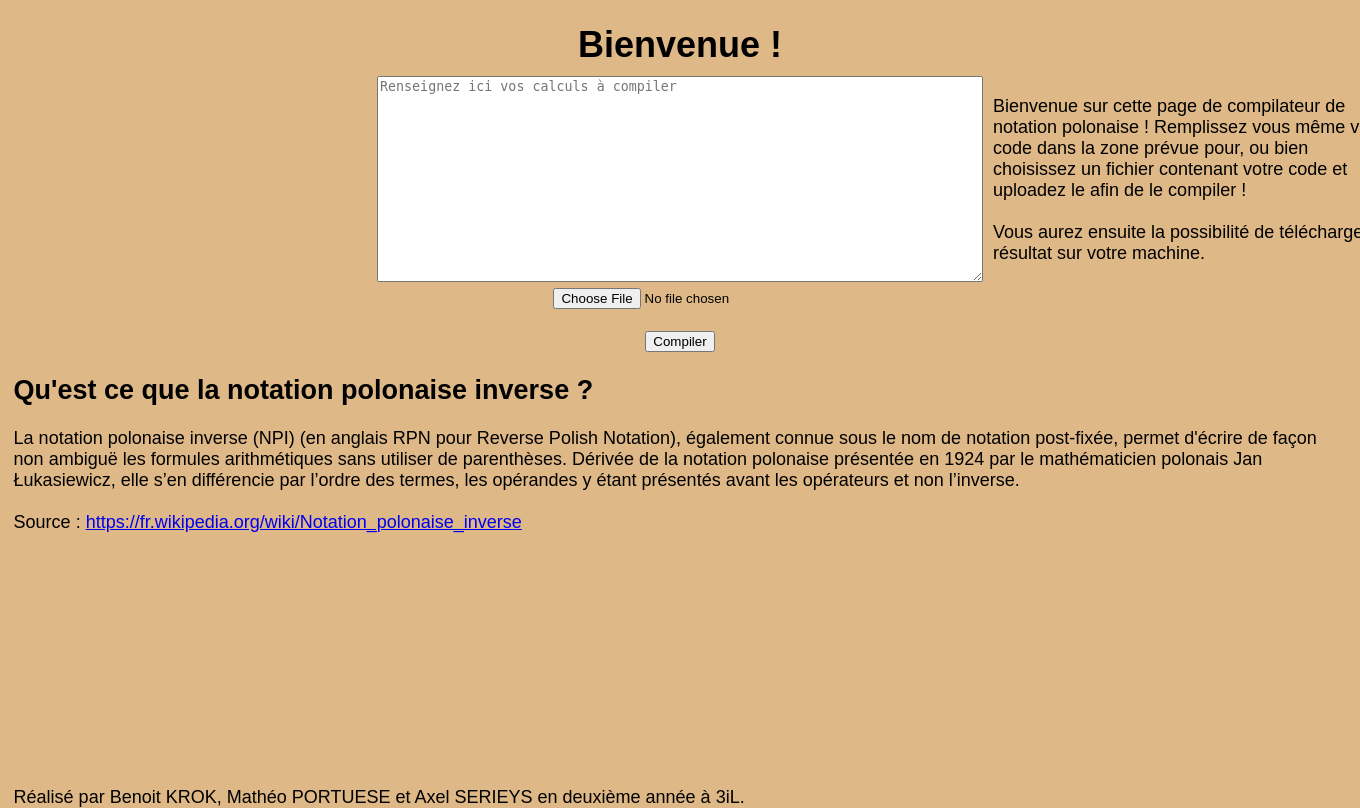
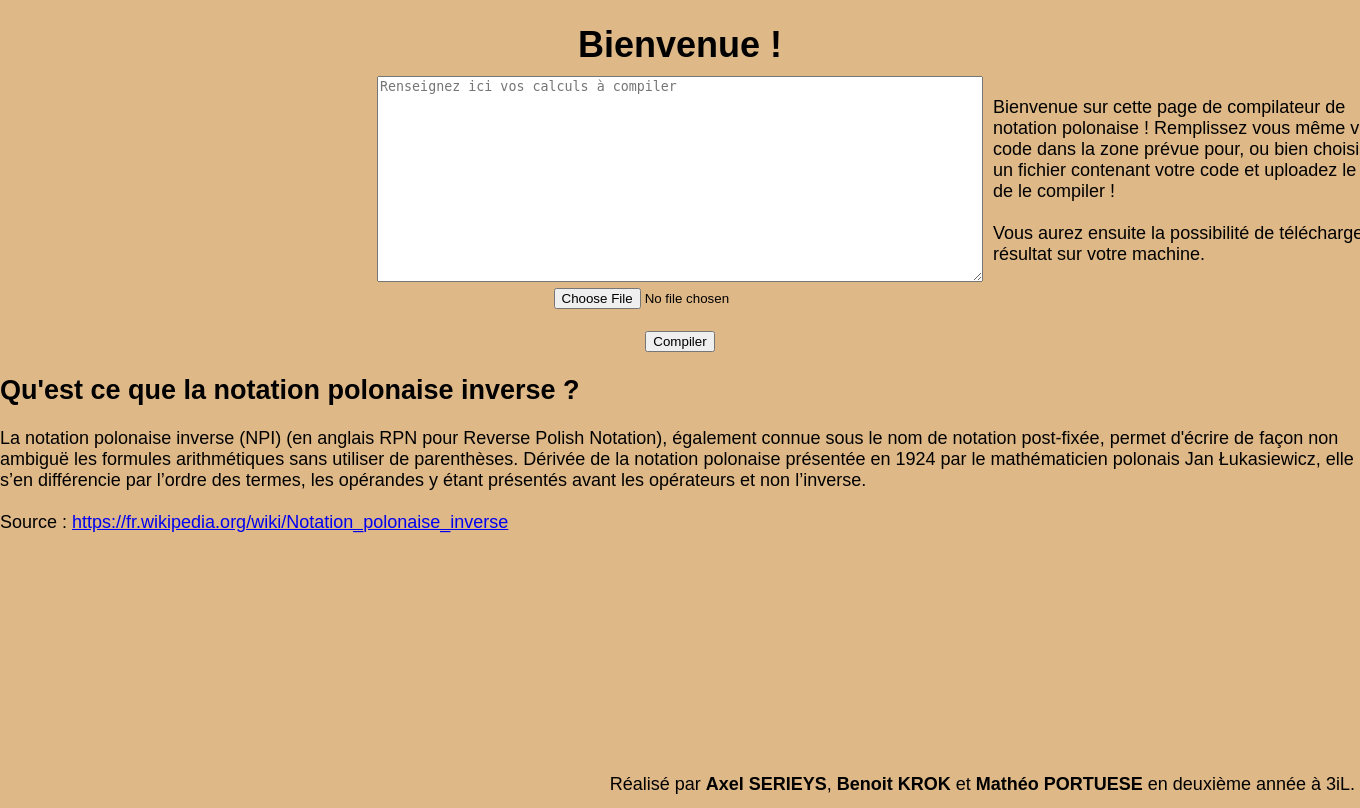
Before and after one commit to AxelSerieys/compilateur-AN, a PHP site: page / in a window 1360 px wide; the page is wider, and only the part inside the window is pictured. Run offline with PHP 8.4, Linux system fonts and the light colour scheme.

Commit message:
Ajout footer

```diff
--- a/index.php
+++ b/index.php
@@ -1,7 +1,7 @@
 <!DOCTYPE html>
 
-<html lang="en" xmlns="http://www.w3.org/1999/xhtml">
-<?php header("Cache-Control: no-cache, must-revalidate"); ?>
+<html lang="fr" xmlns="http://www.w3.org/1999/xhtml">
+
 <head>
     <meta charset="utf-8" />
 	<META HTTP-EQUIV="Pragma" CONTENT="no-cache">
@@ -46,12 +46,11 @@
     <script type="text/javascript" src="script.js"></script>
 
 <footer>
-	Réalisé par Benoit KROK, Mathéo PORTUESE et Axel SERIEYS en deuxième année à 3iL.
+    Réalisé par&nbsp;<div>Axel SERIEYS</div>,&nbsp;<div>Benoit KROK</div>&nbsp;et&nbsp;<div>Mathéo PORTUESE</div>&nbsp;en deuxième année à 3iL.
 </footer>
 </body>
 <script>
-document.getElementById('file').addEventListener('change', function()
-{
+document.getElementById('file').addEventListener('change', function() {
     var fr=new FileReader();
     fr.onload=function(){
         document.getElementById('texte').innerHTML=fr.result;
--- a/process.php
+++ b/process.php
@@ -1,6 +1,4 @@
 <?php
-
-error_reporting(0);
 
 $VARIABLES = array();
 $in_for = false;
--- a/res/css/index.css
+++ b/res/css/index.css
@@ -1,4 +1,3 @@
-
 html{
     width: 100%;
     height: 98%;
@@ -64,12 +63,21 @@ input[name="file"] {
     overflow:visible;
 }
 
-body {
+body, html {
 	position: relative;
-	min-height: 100%;
+    height: 100%;
+    width: 100%;
+    overflow: hidden;
 }
 
 footer {
 	position: absolute;
-	bottom: 0;
+    bottom: 5px;
+    right: 5px;
+    display: flex;
+    flex-direction: row;
 }
+
+footer div {
+    font-weight: bold;
+}
```
